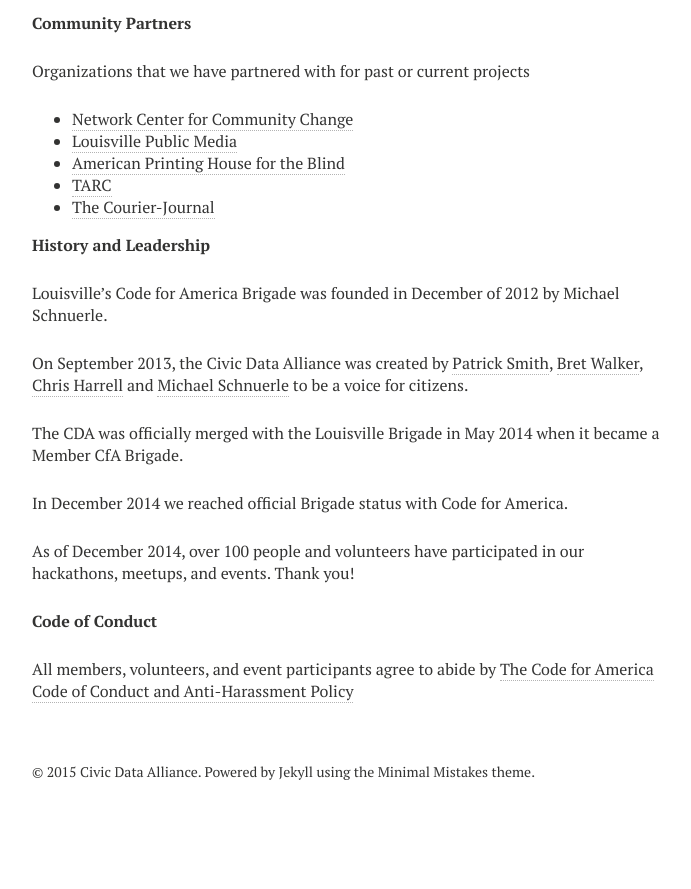
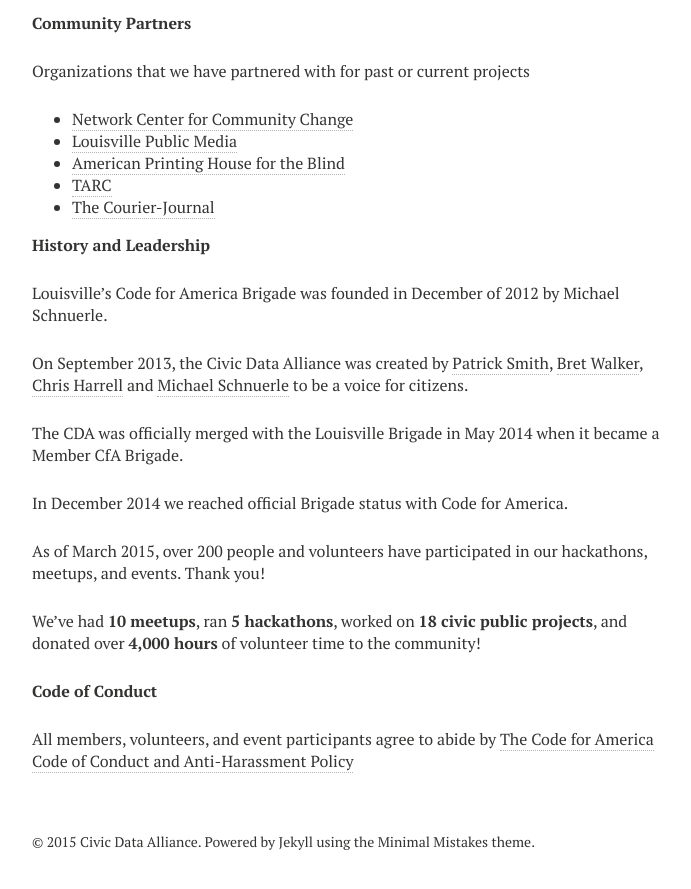
Before and after one commit to reydelleon/civicdata.github.io, a Jekyll site: the page built from about.md, in a window 1280 px wide and 900 px high, scrolled down 966 px. Shown: the top 889 px of the window, without its empty margins (288-979 px from the left). Built offline with Jekyll 4.4.1, drawn with Linux system fonts in a browser that asks for light colours; nearby versions of some CDN libraries; before the commit the page ends 1796 px from its top, so only the background shows below that.

Commit message:
Added some stats

```diff
--- a/about.md
+++ b/about.md
@@ -50,7 +50,9 @@ The CDA was officially merged with the Louisville Brigade in May 2014 when it be
 
 In December 2014 we reached official Brigade status with Code for America.
 
-As of December 2014, over 100 people and volunteers have participated in our hackathons, meetups, and events.  Thank you!
+As of March 2015, over 200 people and volunteers have participated in our hackathons, meetups, and events.  Thank you!
+
+We've had **10 meetups**, ran **5 hackathons**, worked on **18 civic public projects**, and donated over **4,000 hours** of volunteer time to the community!
 
 **Code of Conduct**
 
```
